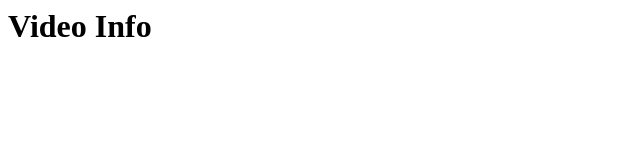
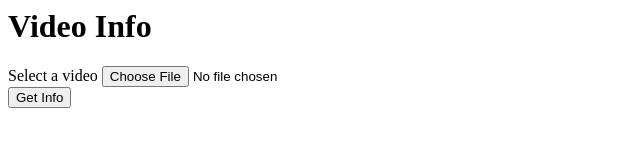
Before and after one commit to guivicentep/personal-elec-videoinfo, an Electron app: page index.html in a window 1280 px wide. Shown: the whole page, without its empty margins (0-640 px from the left). Drawn offline with Linux system fonts and the light colour scheme.

Commit message:
feat: Reading File Details

```diff
--- a/index.html
+++ b/index.html
@@ -2,4 +2,18 @@
 </head>
 <body>
     <h1>Video Info</h1>
+    <form action="">
+        <div>
+            <label>Select a video</label>
+            <input type="file" accept="video/*" />
+        </div>
+        <button type="submit">Get Info</button>
+    </form>
+
+    <script>
+        document.querySelector('form').addEventListener('submit', (event) => {
+            event.preventDefault();
+            const file = document.querySelector('input').files[0];
+        });
+    </script>
 </body>
--- a/package.json
+++ b/package.json
@@ -9,6 +9,7 @@
   "author": "",
   "license": "ISC",
   "dependencies": {
-    "electron": "^22.0.0"
+    "electron": "^22.0.0",
+    "fluent-ffmpeg": "^2.1.2"
   }
 }
```
Also changed, not shown: 1 other file.
